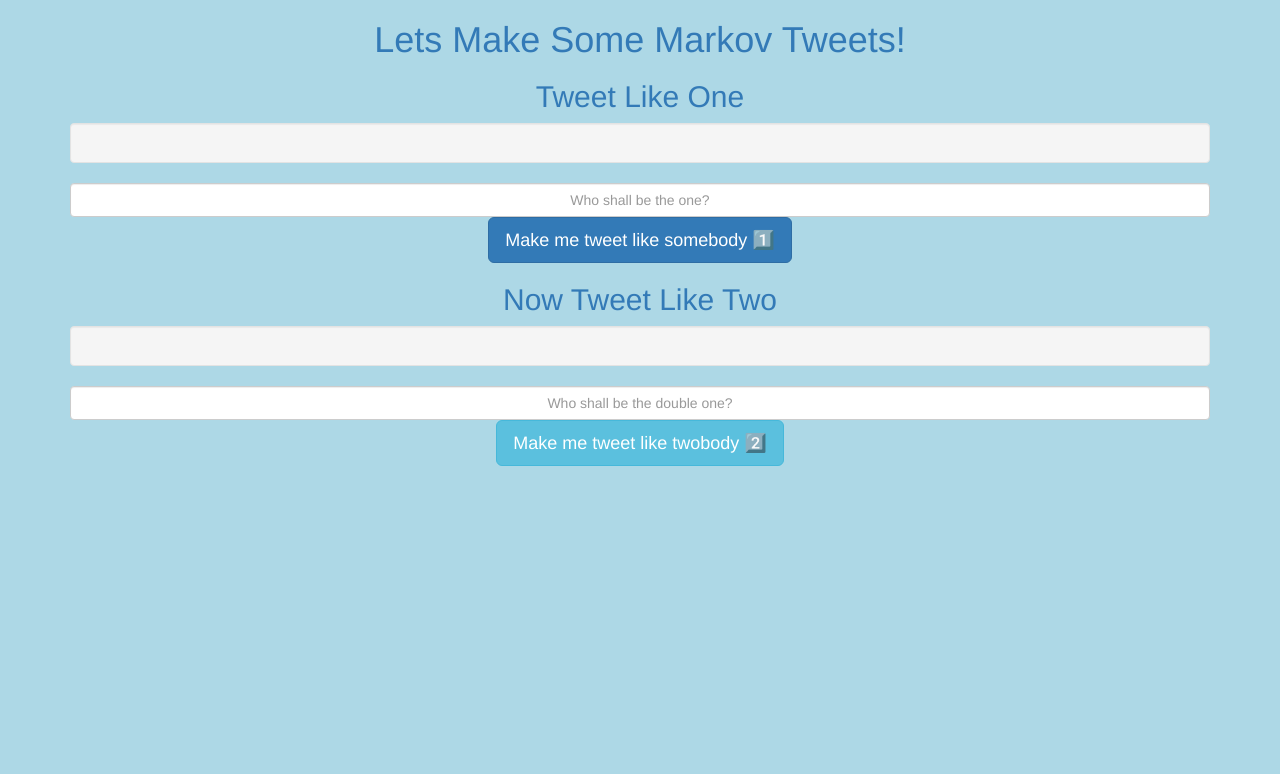
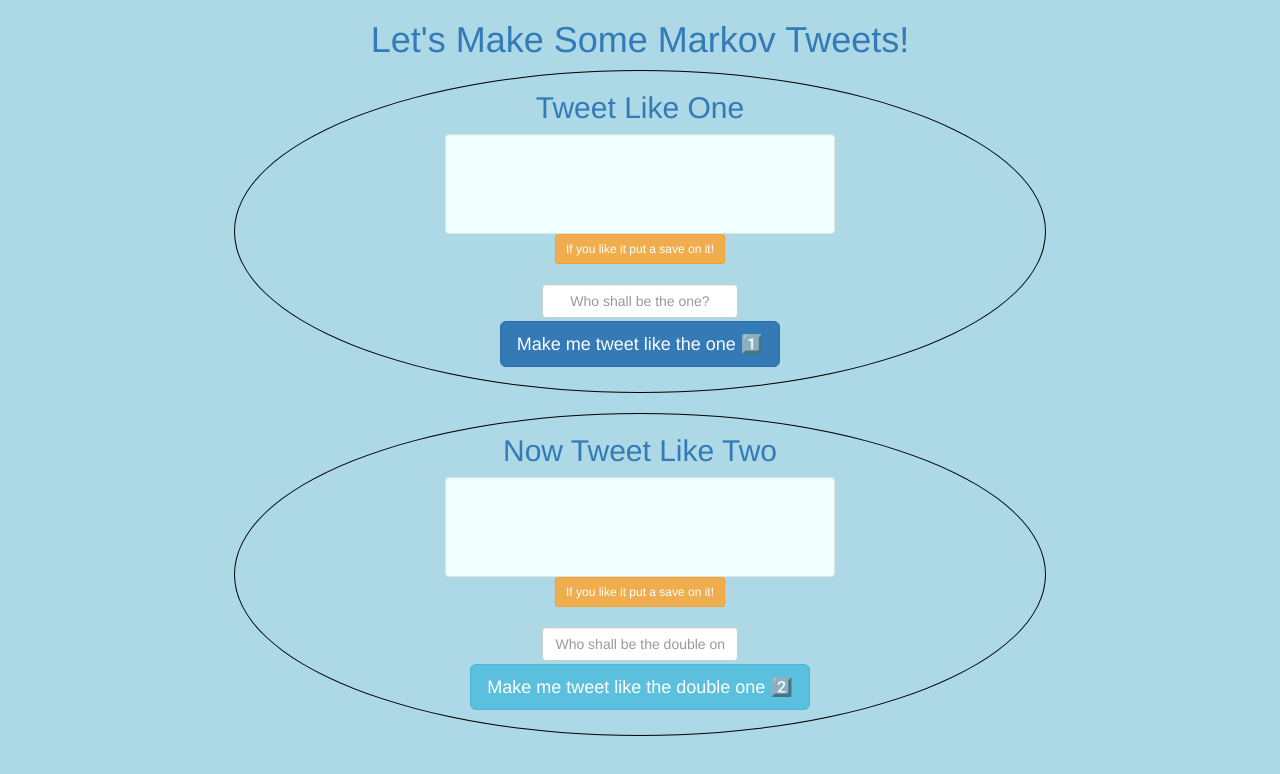
Before and after one commit to cfunkles/markovmash, a website: page public/index.html in a window 1280 px wide. Drawn offline with nearby package versions, Linux system fonts and the light colour scheme.

Commit message:
Added save button, comments, fixed missing forward slash in api endpoint

```diff
--- a/markov.js
+++ b/markov.js
@@ -68,9 +68,9 @@ var chain = {};
 			return noSOT;
 		}
 
+		//function is called to clear out chain data when node server is running
 		function resetChain() {
 			chain = {};
-			console.log(chain);
 		}
 
 		module.exports = {
--- a/public/index.html
+++ b/public/index.html
@@ -11,16 +11,25 @@
 	<title>Markov Tweeter</title>
 </head>
 <body>
-	<div class="container text-center center-block">
-		<h1 class="text-primary text-capitalize">Lets make some Markov Tweets!</h1>
-		<h2 class="text-primary text-capitalize">Tweet like one</h2>
-		<div class="well" id="tweet-spot-single"></div>
-		<input type="text" id="input-single" class="form-control text-center" placeholder="Who shall be the one?">
-		<button class="btn btn-lg btn-primary" type="button" id="tweet-single">Make me tweet like somebody 1️⃣</button>
-		<h2 class="text-primary text-capitalize">Now tweet like two</h2>
-		<div class="well" id="tweet-spot-double"></div>
-		<input type="text" id="input-double" class="form-control text-center" placeholder="Who shall be the double one?">
-		<button class="btn btn-lg btn-info"type="button" id="tweet-double">Make me tweet like twobody 2️⃣</button>
+	<div class="container-fluid text-center">
+		<h1 class="text-primary text-capitalize">Let's make some Markov Tweets!</h1>
+		<!--one user section -->
+		<div class="container" id="one-user">
+			<h2 class="text-primary text-capitalize">Tweet like one</h2>
+			<div class="well center-block" id="tweet-spot-single"></div>
+			<button class="btn btn-sm btn-warning" id="save-one">If you like it put a save on it!</button>
+			<input type="text" id="input-single" class="form-control text-center center-block" placeholder="Who shall be the one?">
+			<button class="btn btn-lg btn-primary" type="button" id="tweet-single">Make me tweet like the one 1️⃣</button>
+		</div>
+
+		<!-- two users section -->
+		<div class="container" id="two-user">
+			<h2 class="text-primary text-capitalize">Now tweet like two</h2>
+			<div class="well center-block" id="tweet-spot-double"></div>
+			<button class="btn btn-sm btn-warning" id="save-two">If you like it put a save on it!</button>
+			<input type="text" id="input-double" class="form-control text-center center-block" placeholder="Who shall be the double one?">
+			<button class="btn btn-lg btn-info"type="button" id="tweet-double">Make me tweet like the double one 2️⃣</button>
+		</div>
 		<div id="error" style="display: none; color: red;">Put in a name foo!</div>
 	</div>
 	<script type="text/javascript">
@@ -43,18 +52,36 @@
 			if ($('#input-double').val()) {
 				$('#error').slideUp();
 				var userArr = $('#input-double').val().split(' ');
-				console.log(userArr);
 				$.post('api/tweets/getTwo', {
 					user1: userArr[0],
 					user2: userArr[1]
-				}, function(res, status) {
+				}, function(res) {
 					$('#tweet-spot-double').text(res);
-					$('#tweet-spot-double').text(status);
 				});
 			} else {
 				$('#error').slideDown();
 			}
 		});
+		//what to do when clicking the single user save button
+		$('#save-one').click(function() {
+			$.post("api/save/singleTweet", {
+				tweet: $('#tweet-spot-single').text(),
+				user: $('#input-single').val()
+			}, function(res) {
+				alert(res);
+			});
+		});
+		//what to do when clicking the double user save button
+		$('#save-two').click(function() {
+			$.post("api/save/coupleTweet", {
+				tweet: $('#tweet-spot-double').text(),
+				users: $('#input-double').val()
+			}, function(res) {
+				alert(res);
+			});
+		});
+
+
 	</script>
 </body>
 </html>
--- a/public/style.css
+++ b/public/style.css
@@ -1,3 +1,38 @@
 body {
 	background-color: lightblue;
 }
+/*styles the sections around all elements for the single tweeter and double tweeter*/
+div#one-user, div#two-user {
+	border: 1px solid black;
+	border-radius: 50%;
+	margin-bottom: 20px;
+	width: 65%;
+
+}
+/*styles the text in the area the tweet will be added to for each*/
+#tweet-spot-single, #tweet-spot-double {
+	font-family: Helvetica,Arial,sans-serif;
+	font-size: 14px;
+	line-height: 20px;
+    font-weight: 400;
+    background-color: azure;
+}
+/*styles the general area the tweet will be added to for each*/
+div.well {
+	width: 50%;
+	height: 100px;
+	margin-bottom: 0;
+}
+/*where the text is inputed*/
+input.form-control {
+	width: 25%;
+}
+/*the buttons to post the username to the api endpoint*/
+button.btn-lg {
+	margin-top: 3px;
+	margin-bottom: 25px;
+}
+/*the save buttons*/
+button.btn-sm {
+	margin-bottom: 20px;
+}
```
Also changed, not shown: index.js (+45 -11 lines), savedTweets.txt (added, +10 -0 lines).
